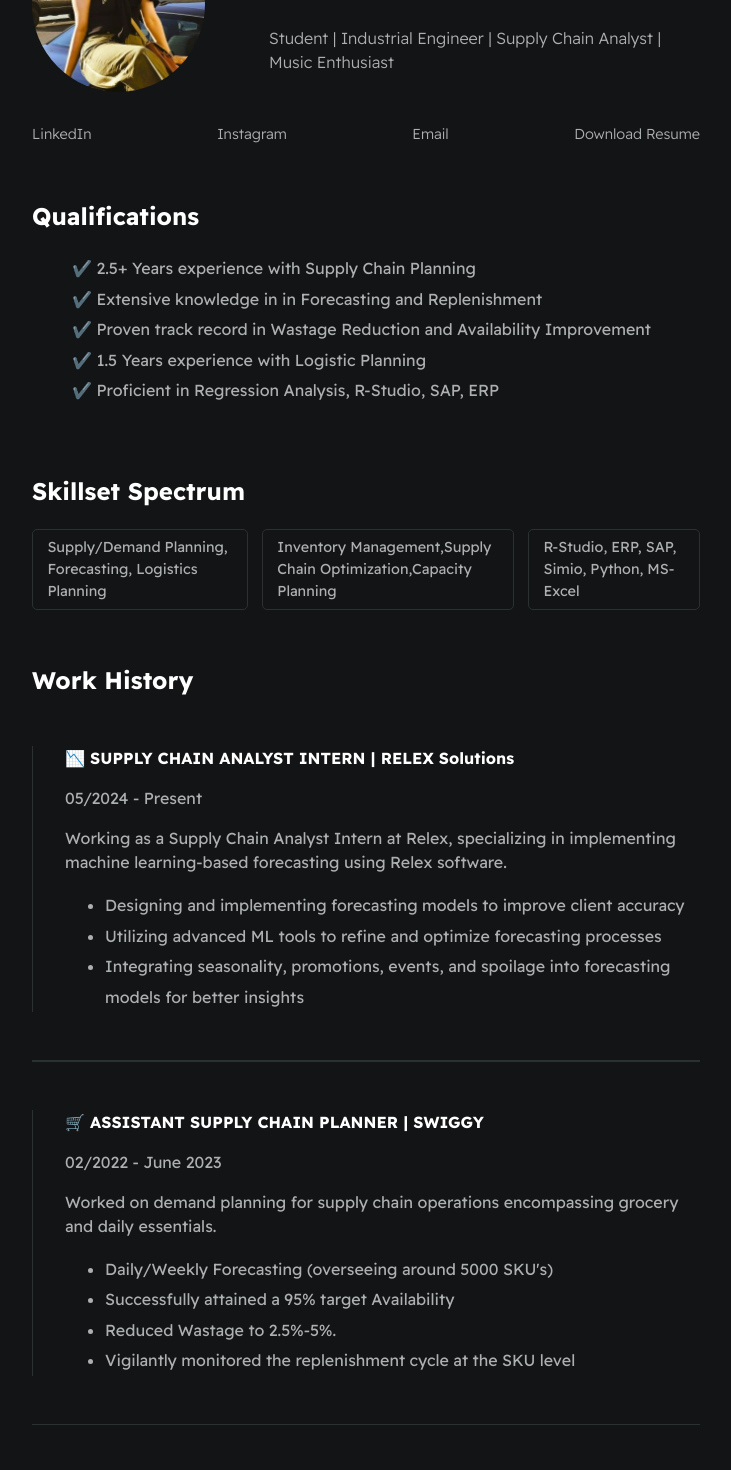
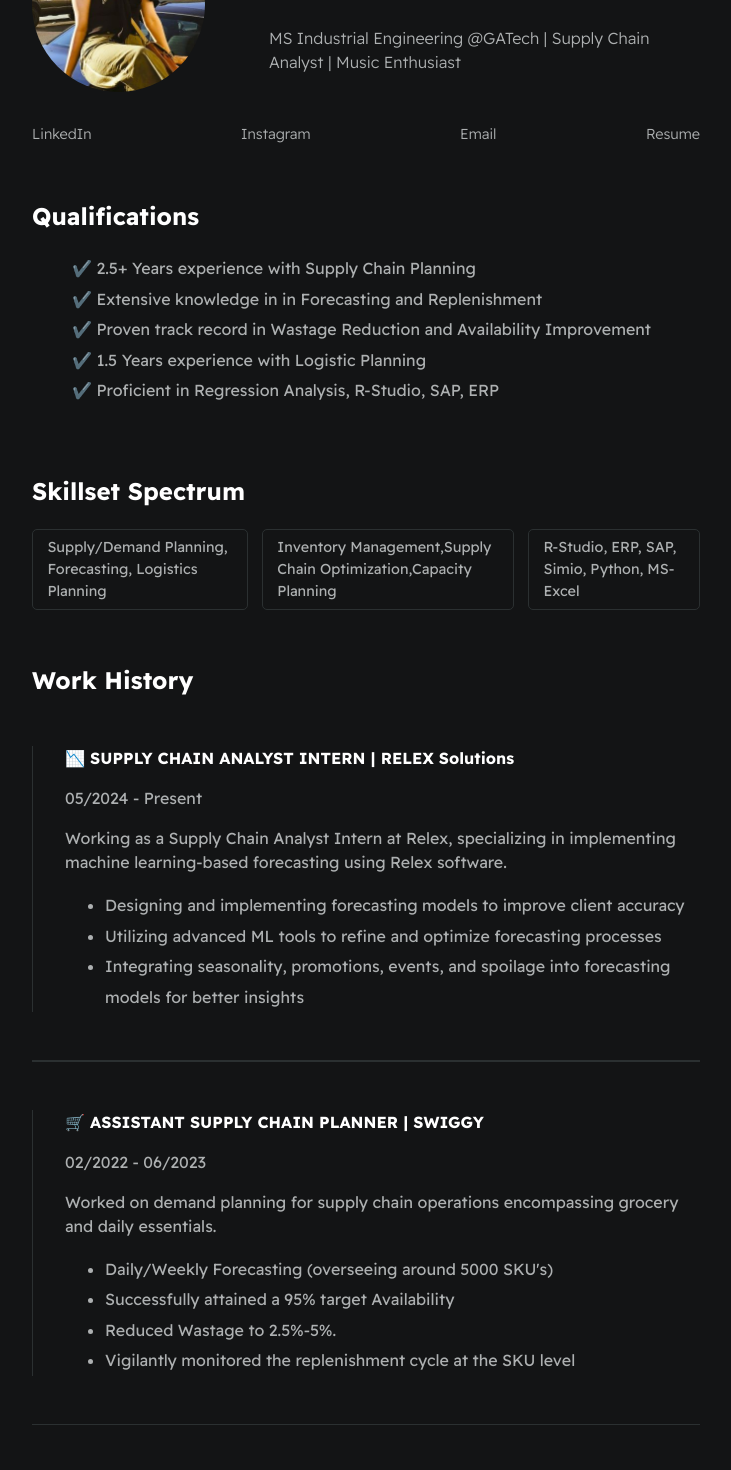
Before and after one commit to Benuastha/Resume-Website, a plain HTML site: page index.html in a window 1280 px wide. Shown: the part 123-1593 px from the top of the page, without its empty margins (274-1005 px from the left). Drawn offline with Linux system fonts and the light colour scheme.

Commit message:
Update index.html

```diff
--- a/index.html
+++ b/index.html
@@ -16,7 +16,7 @@
 
                 <div>
                     <h1 id="user-name">Astha Sharma</h1>
-                    <p id="bio"> Student | Industrial Engineer | Supply Chain Analyst | Music Enthusiast </p>
+                    <p id="bio"> MS Industrial Engineering @GATech | Supply Chain Analyst | Music Enthusiast </p>
                 </div>
             </section>
 
@@ -26,7 +26,7 @@
                     <a href="https://www.linkedin.com/in/astha-sharma11/" target="_blank">LinkedIn</a>
                     <a href="https://www.instagram.com/benu_astha/" target="_blank">Instagram</a>
                     <a href="mailto:benu.astha@gmail.com" class="email-link">Email</a>
-                    <a href="./assets/Astha Sharma_Resume_University11.docx" target="_blank">Download Resume</a>
+                    <a href="./assets/Astha Sharma_Resume_University11.docx" target="_blank">Resume</a>
 
                 </div>
             </section>
@@ -81,7 +81,7 @@
             <div class="line-break"></div>
             <div class="card--work-history">
                 <strong>🛒 ASSISTANT SUPPLY CHAIN PLANNER | SWIGGY</strong>
-                <p>02/2022 - June 2023</p>
+                <p>02/2022 - 06/2023</p>
                 <p>Worked on demand planning for supply chain operations encompassing grocery and daily essentials.</p>
                 <ul>
                     <li>Daily/Weekly Forecasting (overseeing around 5000 SKU's)</li>
@@ -116,7 +116,7 @@
 
             <div class="card--education">
                 <strong>🐝 MS INDUSTRIAL ENGINEERING | GEORGIA INSTITUTE OF TECHNOLOGY</strong>
-                <p>08/2023 - Present</p>
+                <p>08/2023 - 12/2024(Expected)</p>
                 <p>Master's in Industrial Engineering at Georgia Tech, focusing on Supply Chain and Analytics.</p>
                 <ul>
                     <li>GPA 4.0; Graduating December 2024 </li>
```
